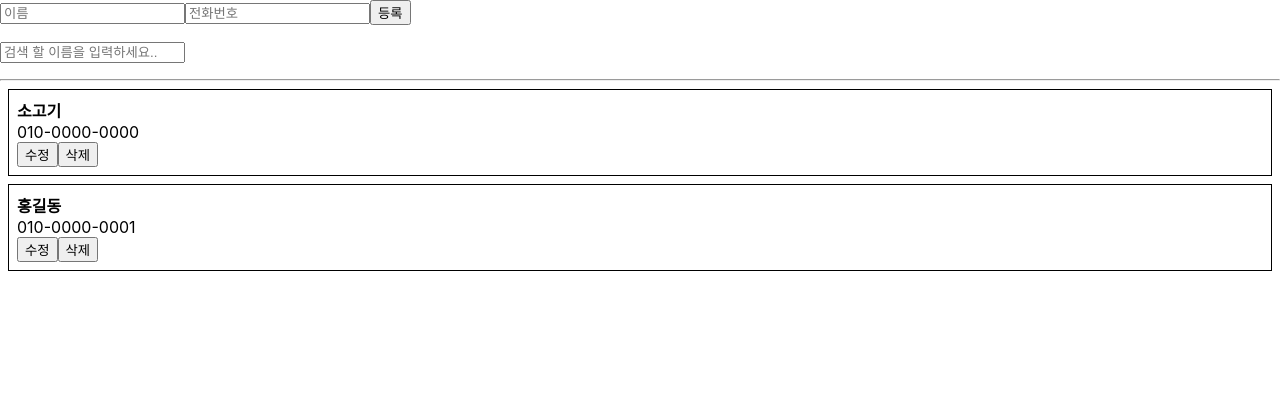
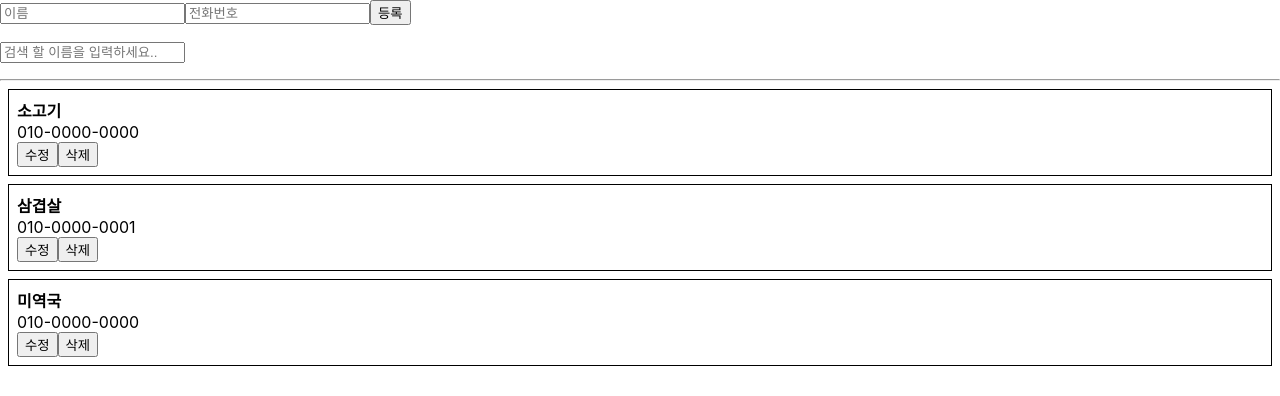
Before and after one commit to Jn22L/hello-react-github-io, a React (Create React App) app: page / in a window 1280 px wide. Shown: the top 396 px of the page. Built offline with nearby package versions, Linux system fonts and the light colour scheme.

Commit message:
app수정

```diff
--- a/src/App.js
+++ b/src/App.js
@@ -11,12 +11,18 @@ class App extends Component {
         id: 0,
         name: '소고기',
         phone: '010-0000-0000',
-        addr: '갈마동'
+        addr: '월평동'
       },
       {
         id: 1,
-        name: '홍길동',
+        name: '삼겹살',
         phone: '010-0000-0001',
+        addr: '삼성동'
+      },
+      {
+        id: 2,
+        name: '미역국',
+        phone: '010-0000-0000',
         addr: '갈마동'
       }
     ],
```
